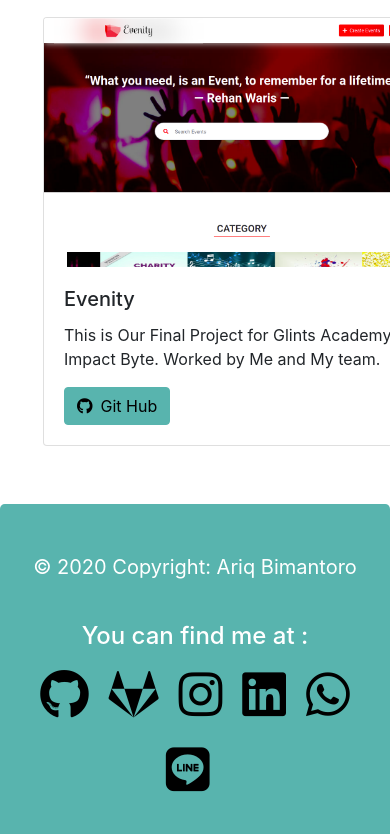
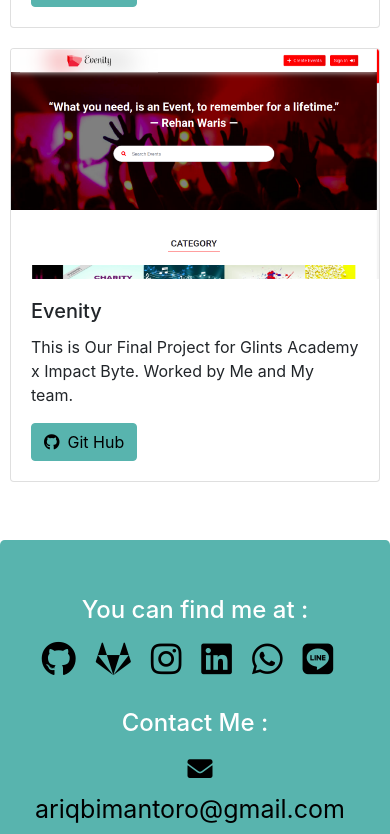
Before and after one commit to arb712/Portfolio-web, a React (Create React App) app: page / in a window 390 px wide. Shown: the part 3739-4573 px from the top of the page. Built offline with nearby package versions, Linux system fonts and the light colour scheme.

Commit message:
update favico

```diff
--- a/public/index.html
+++ b/public/index.html
@@ -2,7 +2,7 @@
 <html lang="en">
   <head>
     <meta charset="utf-8" />
-    <!-- <link rel="icon" href="%PUBLIC_URL%/favicon.ico" /> -->
+    <link rel="icon" href="%PUBLIC_URL%/favicon.ico" />
     <meta name="viewport" content="width=device-width, initial-scale=1" />
     <meta name="theme-color" content="#000000" />
     <meta
--- a/src/components/css/style.css
+++ b/src/components/css/style.css
@@ -134,7 +134,15 @@ a:hover{
 .iconCont{
     padding: 10px;
 }
-@media all and (max-width: 768px) {
+@media all and (max-width: 457px){
+    .contactIcon2{
+        font-size: 25px;
+    }
+    .contactIcon{
+        font-size: 35px;
+    }
+}
+/* @media all and (max-width: 768px) {
     .mainCard{
         width: 400px !important;
         margin-left: 33px;
@@ -145,4 +153,7 @@ a:hover{
     .codePhp:before{
         margin-left: -20px !important;
     }
-}
+    .contactSec{
+        font-size: 10px !important;
+    }
+} */
--- a/src/components/footer/index.js
+++ b/src/components/footer/index.js
@@ -5,6 +5,29 @@ import { Jumbotron, Row, Col } from "react-bootstrap";
 const Footer = () => {
   return (
     <Jumbotron className="jumbotronFooter">
+      <Row>
+        <Col className="text-center">
+        <div className="container contactSec d-inline">
+            <h4>You can find me at :</h4>
+            <a href="https://github.com/arb712" className="contactIcon"><i className="fab fa-github"></i></a>
+            <a href="https://gitlab.com/arb712" className="contactIcon"><i className="fab fa-gitlab"></i></a>
+            <a href="https://www.instagram.com/ariqbimantoro/" className="contactIcon"><i className="fab fa-instagram"></i></a>
+            <a href="https://www.linkedin.com/in/ariq-bimantoro-b7301a194" className="contactIcon"><i className="fab fa-linkedin"></i></a>
+            <a href="https://wa.me/082185647628" className="contactIcon"><i className="fab fa-whatsapp"></i></a>
+            <a href="http://line.me/ti/p/~ariqbimantoro" className="contactIcon"><i className="fab fa-line"></i></a>
+            </div>
+        </Col>
+      </Row>
+      <Row>
+        <Col className="text-center">
+        <div className="container contactSec d-inline">
+            <h4>Contact Me :</h4>
+        <a href="mailto:ariqbimantoro@gmail.com" className="contactIcon2"><i className="fa fa-envelope iconCont"></i>ariqbimantoro@gmail.com</a>
+           <br></br>
+            <a href="tel:082185647628" className="contactIcon2"><i className="fas fa-phone-square-alt iconCont"></i>082185647628</a>
+        </div>
+        </Col>
+      </Row>
       <Row className="rowContact">
         <Col md={4}>
           <div class="footer-copyright text-center py-3">
@@ -12,7 +35,7 @@ const Footer = () => {
             <a href="/#"> Ariq Bimantoro</a>
           </div>
         </Col>
-        <Col className="text-center">
+        {/* <Col className="text-center">
             <div className="container contactSec d-inline">
             <h4>You can find me at :</h4>
             <a href="https://github.com/arb712" className="contactIcon"><i className="fab fa-github"></i></a>
@@ -24,13 +47,8 @@ const Footer = () => {
             </div>
         </Col>
         <Col md={5}>
-        <div className="container contactSec d-inline">
-            <h4>Contact Me :</h4>
-        <a href="mailto:ariqbimantoro@gmail.com" className="contactIcon2"><i className="fa fa-envelope iconCont"></i>ariqbimantoro@gmail.com</a>
-           <br></br>
-            <a href="tel:082185647628" className="contactIcon2"><i className="fas fa-phone-square-alt iconCont"></i>082185647628</a>
-        </div>
-        </Col>
+
+        </Col> */}
       </Row>
     </Jumbotron>
   );
```
